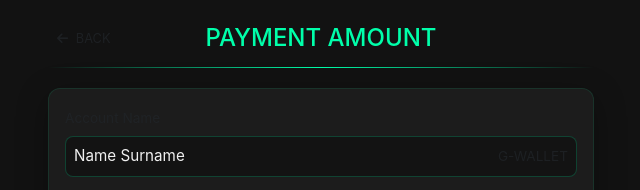
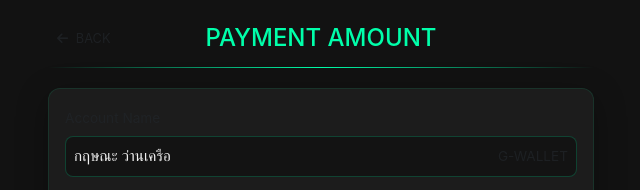
Before and after one commit to ProBatt/pay, a plain HTML site: page index.html in a window 1280 px wide. Both pictures are taken after a click on the button "CREATE A PAYMENT". Shown: the top 190 px of the page, 319-959 px from the left. Drawn offline with nearby package versions, Linux system fonts and the light colour scheme; some packages are replaced by stand-ins of ours; a script that the page names is missing.

Commit message:
Update index.html

```diff
--- a/index.html
+++ b/index.html
@@ -461,7 +461,7 @@
                             <label class="form-label text-muted" style="font-size: 0.85rem;">Account Name</label>
                             <div class="input-luxury p-2">
                                 <div class="d-flex justify-content-between align-items-center">
-                                    <span style="font-size: 0.95rem;">Name Surname</span>
+                                    <span style="font-size: 0.95rem;">กฤษณะ ว่านเครือ</span>
                                     <span class="text-muted" style="font-size: 0.85rem;">G-WALLET</span>
                                 </div>
                             </div>
```
